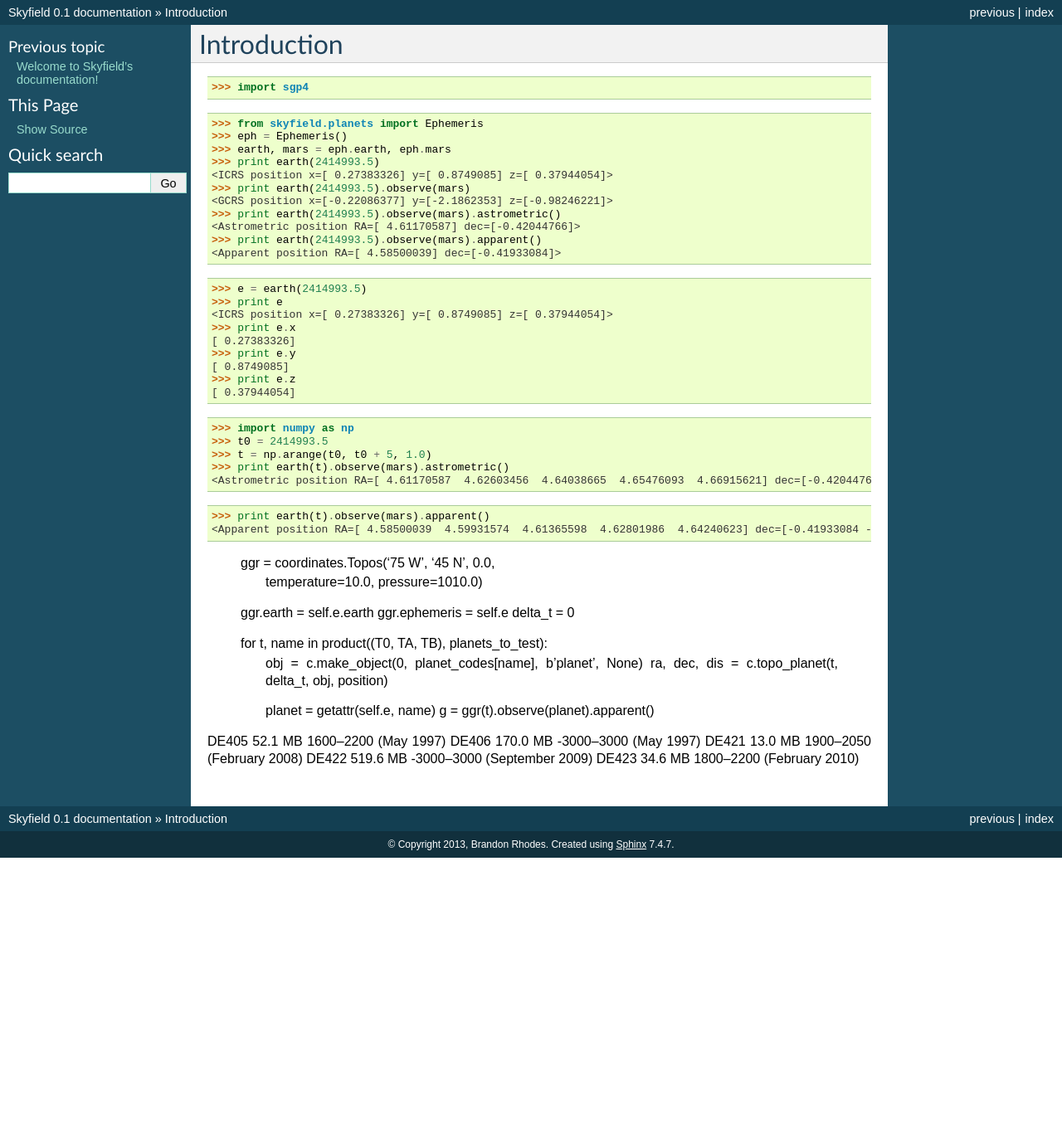
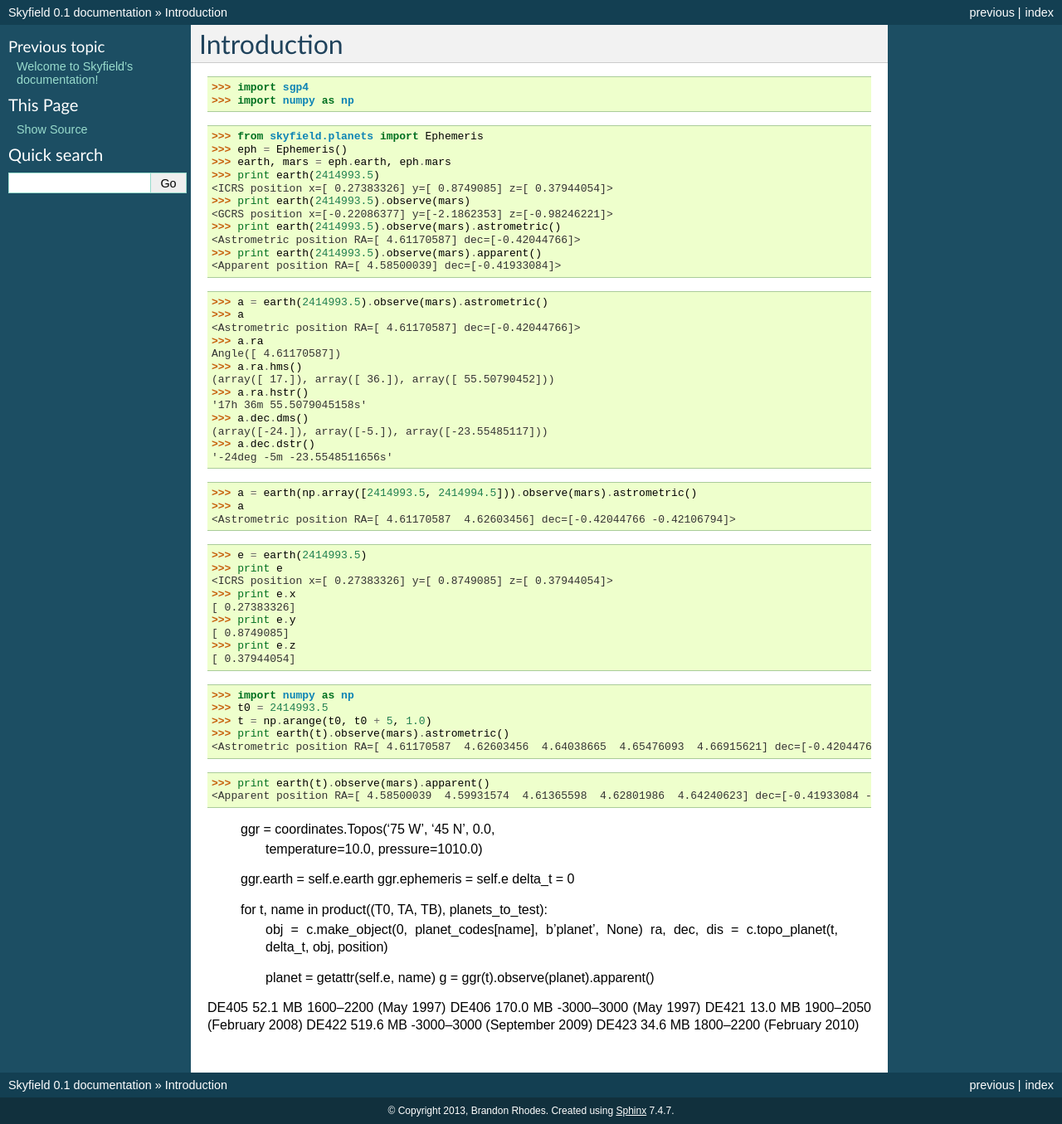
Before and after one commit to skyfielders/python-skyfield, a Sphinx documentation site: the page built from skyfield/documentation/introduction.rst, in a window 1280 px wide. Shown: the whole page at 83% size. Built offline with Sphinx 7.4.7, drawn with Linux system fonts in a browser that asks for light colours; before the commit the page ends 1034 px from its top, so only the background shows below that.

Commit message:
Add a general sexagesimal routine for angles

```diff
--- a/skyfield/documentation/introduction.rst
+++ b/skyfield/documentation/introduction.rst
@@ -5,7 +5,7 @@ Introduction
 
 
 >>> import sgp4
-
+>>> import numpy as np
 
 >>> from skyfield.planets import Ephemeris
 >>> eph = Ephemeris()
@@ -18,6 +18,27 @@ Introduction
 <Astrometric position RA=[ 4.61170587] dec=[-0.42044766]>
 >>> print earth(2414993.5).observe(mars).apparent()
 <Apparent position RA=[ 4.58500039] dec=[-0.41933084]>
+
+
+>>> a = earth(2414993.5).observe(mars).astrometric()
+>>> a
+<Astrometric position RA=[ 4.61170587] dec=[-0.42044766]>
+>>> a.ra
+Angle([ 4.61170587])
+>>> a.ra.hms()
+(array([ 17.]), array([ 36.]), array([ 55.50790452]))
+>>> a.ra.hstr()
+'17h 36m 55.5079045158s'
+>>> a.dec.dms()
+(array([-24.]), array([-5.]), array([-23.55485117]))
+>>> a.dec.dstr()
+'-24deg -5m -23.5548511656s'
+
+
+>>> a = earth(np.array([2414993.5, 2414994.5])).observe(mars).astrometric()
+>>> a
+<Astrometric position RA=[ 4.61170587  4.62603456] dec=[-0.42044766 -0.42106794]>
+
 
 >>> e = earth(2414993.5)
 >>> print e
```
Also changed, not shown: 2 other files.
